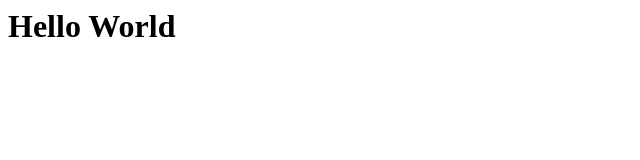
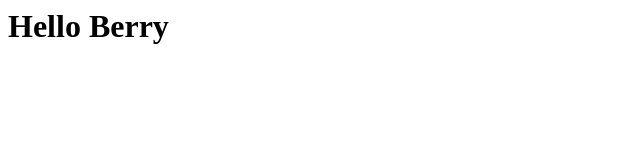
Before and after one commit to berryhill/gobott-web, a plain HTML site: page views/index.html in a window 1280 px wide. Shown: the full height of the page, 0-640 px from the left. Drawn offline with Linux system fonts and the light colour scheme.

Commit message:
woooo first commit from chaboygain

```diff
--- a/views/index.html
+++ b/views/index.html
@@ -1,5 +1,5 @@
 <html>
     <h1>
-        Hello World
+        Hello Berry
     </h1>
 </html>
```
